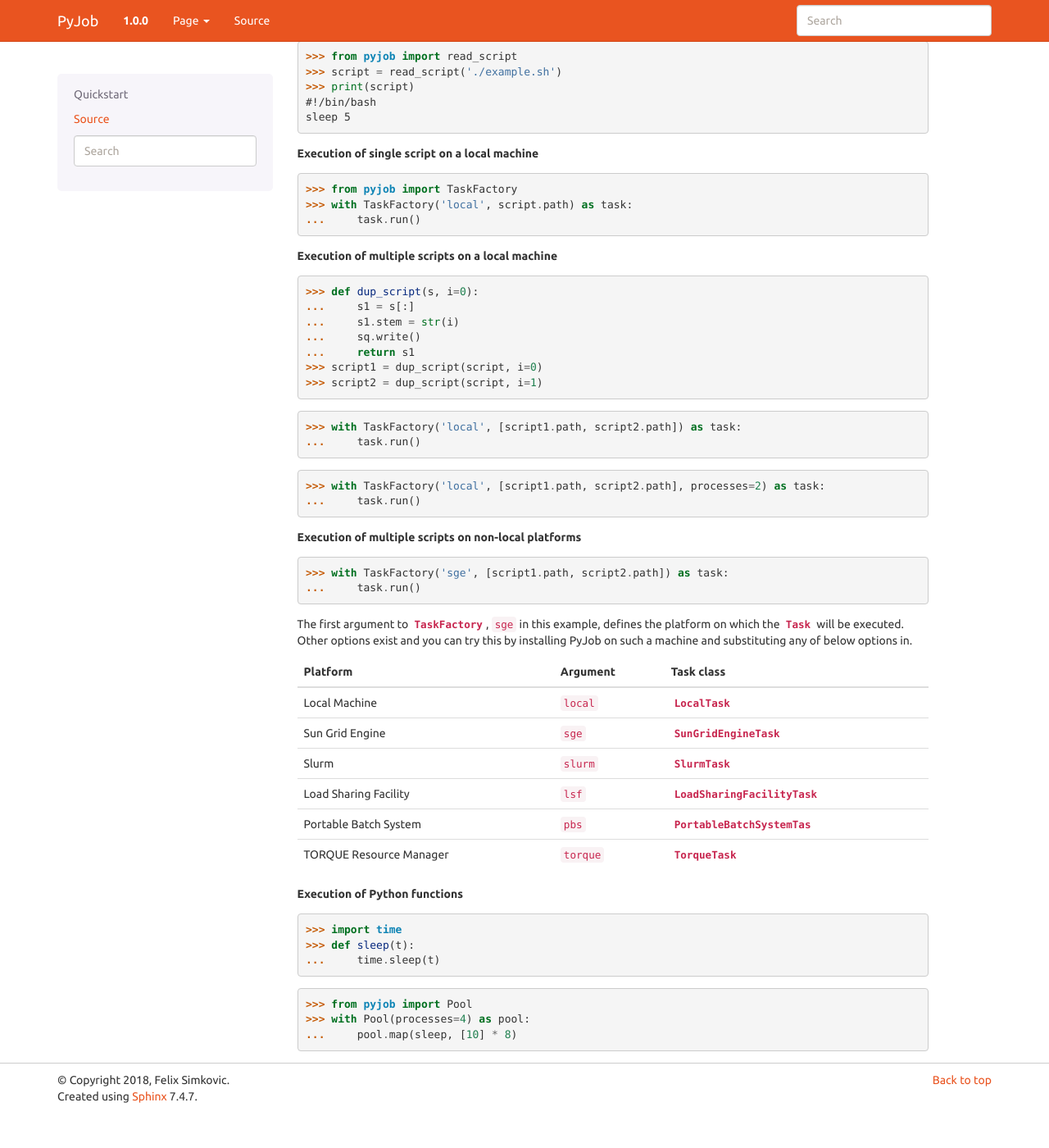
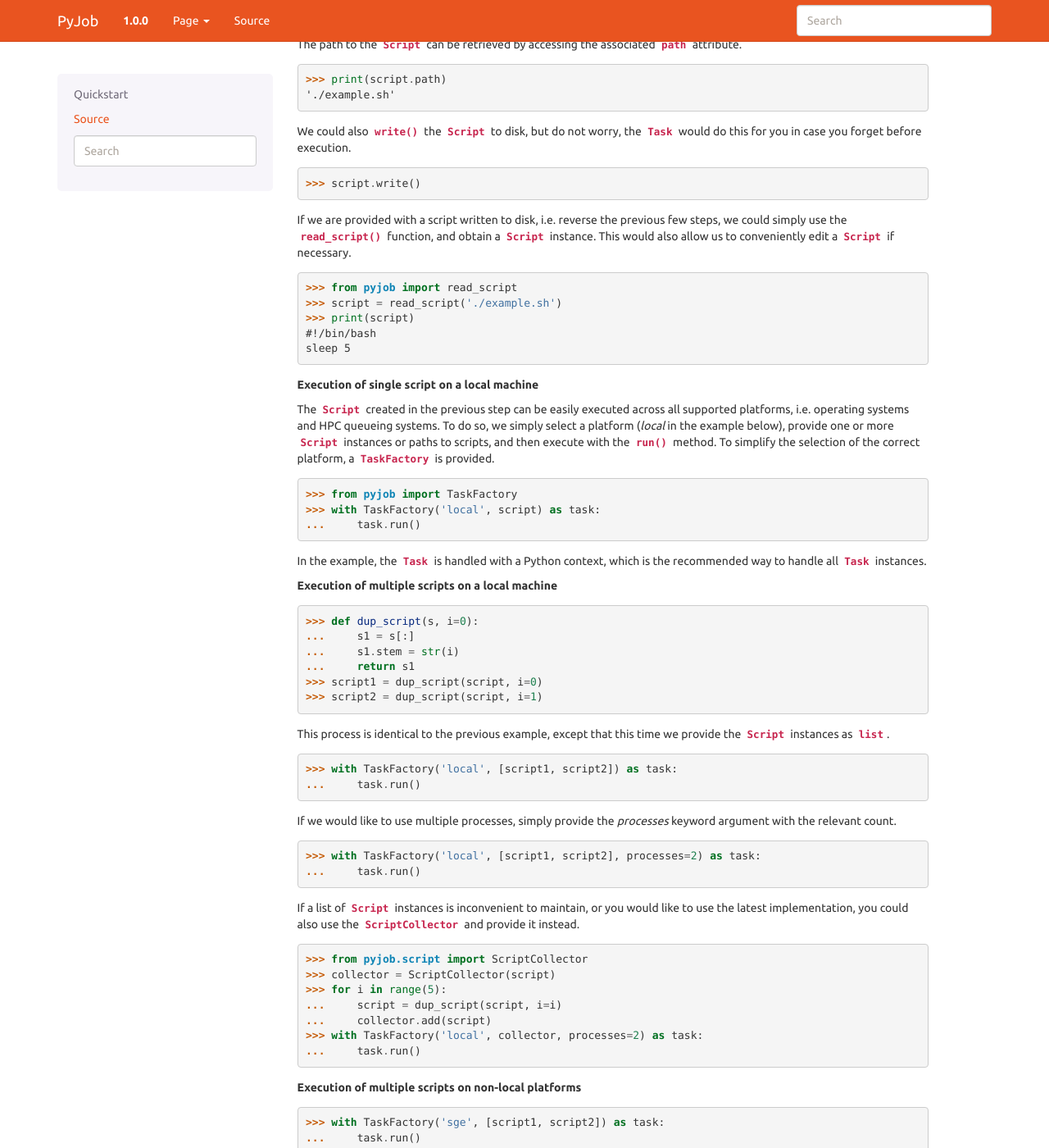
Before and after one commit to fsimkovic/pyjob, a Sphinx documentation site: the page built from docs/quickstart.rst, in a window 1280 px wide and 1400 px high, scrolled down 316 px. Shown: the whole window at 82% size. Built offline with Sphinx 7.4.7, drawn with Linux system fonts in a browser that asks for light colours; before the commit the page ends 1673 px from its top, so only the background shows below that; some of the changed text lies outside the part shown.

Commit message:
python3 support and quickstart updated

```diff
--- a/docs/quickstart.rst
+++ b/docs/quickstart.rst
@@ -4,6 +4,8 @@ Quickstart
 ++++++++++
 
 **Script creation**
+
+A :obj:`~pyjob.script.Script` is easily created by simply providing some optional information. Content can be stored just like any other Python :obj:`list`.
 
 .. code-block:: python
 
@@ -13,9 +15,21 @@ Quickstart
    >>> print(script)
    #!/bin/bash
    sleep 5
+
+The path to the :obj:`~pyjob.script.Script` can be retrieved by accessing the associated :attr:`~pyjob.script.Script.path` attribute.
+
+.. code-block:: python
+
    >>> print(script.path)
    './example.sh'
+
+We could also :meth:`~pyjob.script.Script.write` the :obj:`~pyjob.script.Script` to disk, but do not worry, the :obj:`~pyjob.task.Task` would do this for you in case you forget before execution.
+
+.. code-block:: python
+
    >>> script.write()
+
+If we are provided with a script written to disk, i.e. reverse the previous few steps, we could simply use the :func:`~pyjob.read_script` function, and obtain a :obj:`~pyjob.script.Script` instance. This would also allow us to conveniently edit a :obj:`~pyjob.script.Script` if necessary.
 
 .. code-block:: python
 
@@ -27,11 +41,15 @@ Quickstart
 
 **Execution of single script on a local machine**
 
+The :obj:`~pyjob.script.Script` created in the previous step can be easily executed across all supported platforms, i.e. operating systems and HPC queueing systems. To do so, we simply select a platform (`local` in the example below), provide one or more :obj:`~pyjob.script.Script` instances or paths to scripts, and then execute with the :meth:`~pyjob.task.Task.run` method. To simplify the selection of the correct platform, a :obj:`~pyjob.factory.TaskFactory` is provided.
+
 .. code-block:: python
 
    >>> from pyjob import TaskFactory
-   >>> with TaskFactory('local', script.path) as task:
+   >>> with TaskFactory('local', script) as task:
    ...     task.run()
+
+In the example, the :obj:`~pyjob.task.Task` is handled with a Python context, which is the recommended way to handle all :obj:`~pyjob.task.Task` instances.
 
 **Execution of multiple scripts on a local machine**
 
@@ -40,26 +58,41 @@ Quickstart
    >>> def dup_script(s, i=0):
    ...     s1 = s[:]
    ...     s1.stem = str(i)
-   ...     sq.write()
    ...     return s1
    >>> script1 = dup_script(script, i=0)
    >>> script2 = dup_script(script, i=1)
 
-.. code-block:: python
-
-   >>> with TaskFactory('local', [script1.path, script2.path]) as task:
-   ...     task.run()
+This process is identical to the previous example, except that this time we provide the :obj:`~pyjob.script.Script` instances as :obj:`list`.
 
 .. code-block:: python
 
-   >>> with TaskFactory('local', [script1.path, script2.path], processes=2) as task:
+   >>> with TaskFactory('local', [script1, script2]) as task:
+   ...     task.run()
+
+If we would like to use multiple processes, simply provide the `processes` keyword argument with the relevant count.
+
+.. code-block:: python
+
+   >>> with TaskFactory('local', [script1, script2], processes=2) as task:
+   ...     task.run()
+
+If a list of :obj:`~pyjob.script.Script` instances is inconvenient to maintain, or you would like to use the latest implementation, you could also use the :obj:`~pyjob.script.ScriptCollector` and provide it instead.
+
+.. code-block:: python
+
+   >>> from pyjob.script import ScriptCollector
+   >>> collector = ScriptCollector(script)
+   >>> for i in range(5):
+   ...     script = dup_script(script, i=i)
+   ...     collector.add(script)
+   >>> with TaskFactory('local', collector, processes=2) as task:
    ...     task.run()
 
 **Execution of multiple scripts on non-local platforms**
 
 .. code-block:: python
 
-   >>> with TaskFactory('sge', [script1.path, script2.path]) as task:
+   >>> with TaskFactory('sge', [script1, script2]) as task:
    ...     task.run()
 
 The first argument to :obj:`~pyjob.factory.TaskFactory`, ``sge`` in this example, defines the
@@ -86,6 +119,8 @@ can try this by installing PyJob on such a machine and substituting any of below
 
 **Execution of Python functions**
 
+This little nugget is simply an extension to :obj:`multiprocessing.Pool` to simplify and tidy imports in your own code. It also provides a backwards-compatible context for the :obj:`multiprocessing.Pool`, which is standard in Python3.
+
 .. code-block:: python
 
    >>> import time
```
Also changed, not shown: 1 other file.
